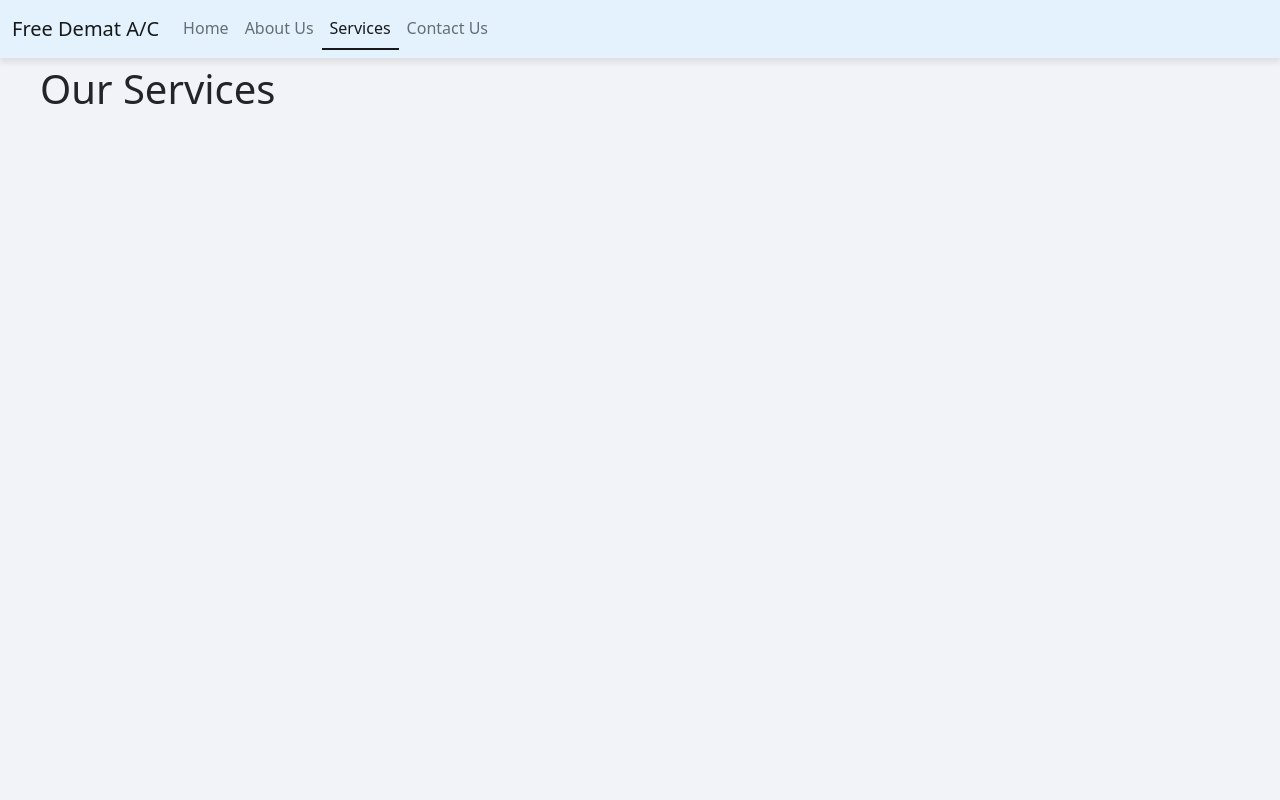
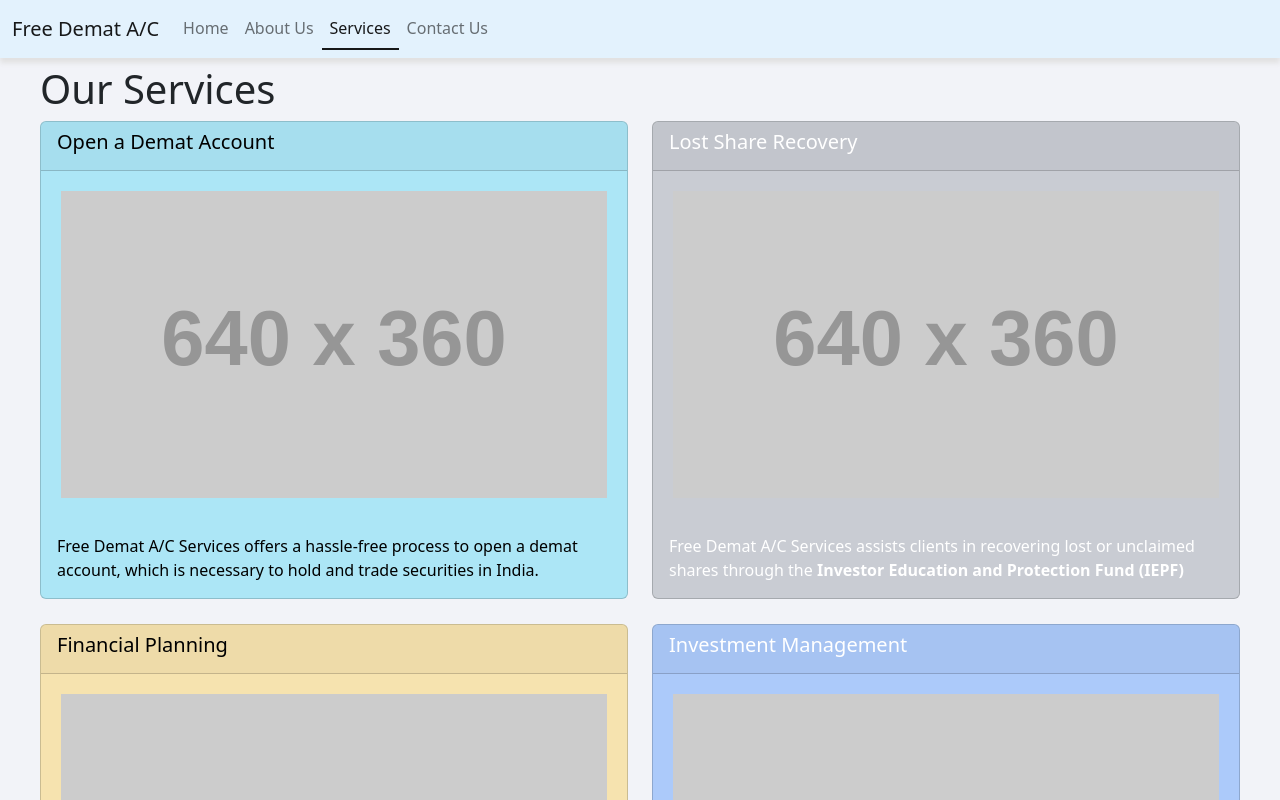
Before and after one commit to ng-parth/mv_nextjs_freedemat, a Next.js app: page /services in a window 1280 px wide. Shown: the top 800 px of the page. Built offline with nearby package versions, Linux system fonts and the light colour scheme.

Commit message:
Added services.

```diff
--- a/pages/about-us.js
+++ b/pages/about-us.js
@@ -1,8 +1,8 @@
 import NavBar from "../components/NavBar/NavBar"
 import Sections from "../components/Sections/Sections";
+import { FIRM_NAME } from "../services/constants";
 
 const AboutUs = props => {
-    const FIRM_NAME = 'Free Demat A/C Services'
     const sections = [
         {
             title: 'ABOUT US',
--- a/pages/main.css
+++ b/pages/main.css
@@ -42,3 +42,12 @@
 .sections .text-white {
     color: white;
 }
+
+.services img {
+    padding: 20px;
+}
+
+.services .card {
+    margin-bottom: 25px;
+    --bs-bg-opacity: 0.3;
+}
--- a/pages/services.js
+++ b/pages/services.js
@@ -1,9 +1,23 @@
 import NavBar from "../components/NavBar/NavBar";
+import { SERVICES } from "../services/constants";
 
 const Services = props => {
     return <div className="main-container">
         <NavBar activeLink="services" />
         <h1>Our Services</h1>
+        <div class="row services">
+            {
+                SERVICES.map(s => <div class="col-sm-6" key={s.key}>
+                    <div className={`card ${s.cardBorderClass}`}>
+                        <div className="card-header"><h5>{s.title}</h5></div>
+                        <img src="http://via.placeholder.com/640x360" className="card-img-top" alt="..." />
+                        <div className="card-body">
+                            <p className="card-text" dangerouslySetInnerHTML={{__html: s.details}} />
+                        </div>
+                    </div>
+            </div>)
+            }
+            </div>
     </div>
 }
 
--- /dev/null
+++ b/services/constants.js
@@ -0,0 +1,39 @@
+export const FIRM_NAME = 'Free Demat A/C Services'
+export const SERVICES = [
+    {
+        key: 'demat',
+        title: 'Open a Demat Account',
+        details: `${FIRM_NAME} offers a hassle-free process to open a demat account, which is necessary to hold and trade securities in India.`,
+        icon: '',
+        cardBorderClass: 'text-bg-info',
+    },
+    {
+        key: 'iepf',
+        title: 'Lost Share Recovery',
+        details: `${FIRM_NAME} assists clients in recovering lost or unclaimed shares through the <b>Investor Education and Protection Fund (IEPF)</b>`,
+        icon: '',
+        cardBorderClass: 'text-bg-secondary',
+    },
+    {
+        key: 'finPlan',
+        title: 'Financial Planning',
+        details: `${FIRM_NAME} helps clients develop a holistic financial plan to achieve long-term financial stability and security.`,
+        icon: '',
+        cardBorderClass: 'text-bg-warning',
+    },
+    {
+        key: 'invMgmt',
+        title: 'Investment Management',
+        details: `${FIRM_NAME} provides expert investment advice and management services to help clients maximize returns and minimize risks.`,
+        icon: '',
+        cardBorderClass: 'text-bg-primary',
+    },
+    {
+        key: 'tax',
+        title: 'Tax Planning',
+        details: `${FIRM_NAME} offers customized tax planning solutions to help clients optimize their tax liabilities and take advantage of available tax-saving opportunities.`,
+        icon: '',
+        cardBorderClass: 'text-bg-dark',
+    },
+
+];
```
